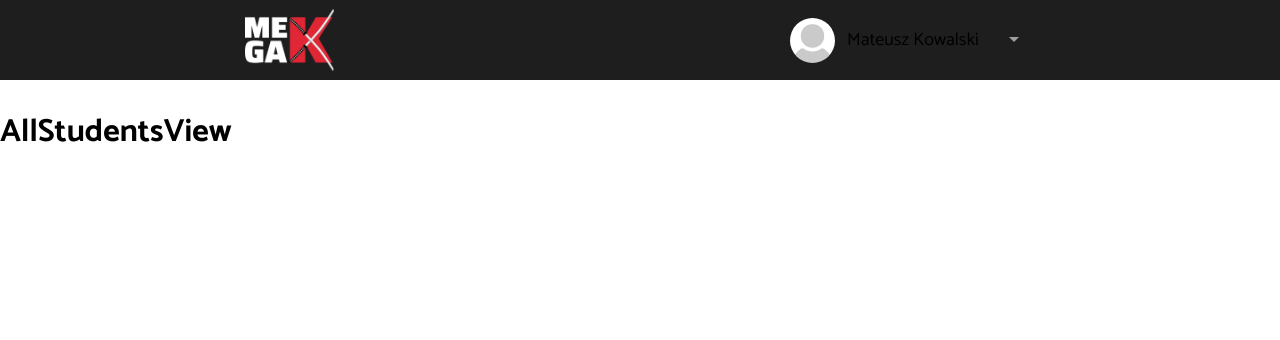
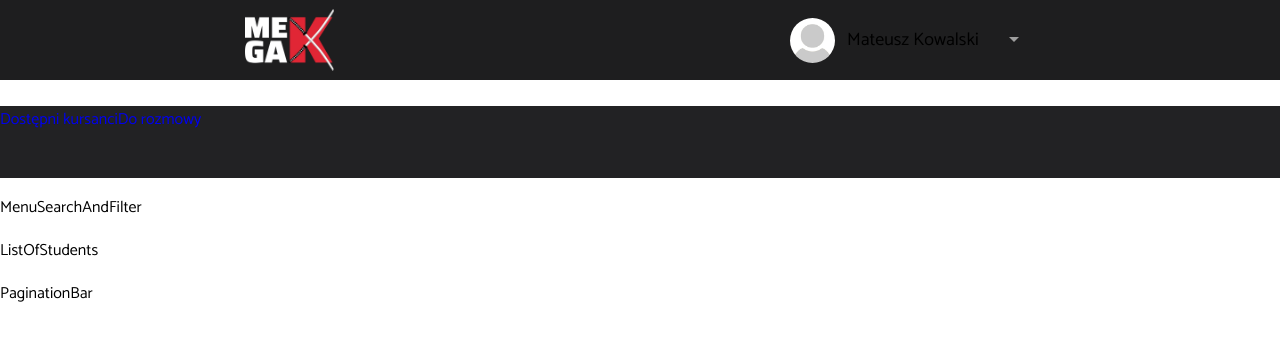
Before and after one commit to tomczer2t/head_hunter_front, a React (Create React App) app: page /hr/students in a window 1280 px wide. Shown: the top 340 px of the page. Built offline with nearby package versions, Linux system fonts and the light colour scheme.

Commit message:
autosave nothing important -inProgres

```diff
--- a/src/components/HrAllStudents/HrAllStudents.tsx
+++ b/src/components/HrAllStudents/HrAllStudents.tsx
@@ -1,9 +1,15 @@
 import React, { useState } from 'react';
+import { TopBar } from '../TopBar/TopBar';
+import { MenuAvailableTalk } from '../MenuAvailableTalk/MenuAvailableTalk';
 
 export const HrAllStudents = () => {
   return (
     <>
-      <p>aaaa</p>
+      <TopBar />
+      <MenuAvailableTalk />
+      <p>MenuSearchAndFilter</p>
+      <p>ListOfStudents</p>
+      <p>PaginationBar</p>
     </>
   );
 };
--- /dev/null
+++ b/src/components/MenuAvailableTalk/MenuAvailableTalk.css
@@ -0,0 +1,13 @@
+.menu-available-talk {
+    max-width: 1430px;
+    height: 72px;
+    background-color: var(--user-module-background-color);
+}
+
+.menu-available-talk__link {
+    text-decoration: none;
+}
+
+.menu-available-talk__selected {
+    text-underline: #0B8BD4;
+}
--- /dev/null
+++ b/src/components/MenuAvailableTalk/MenuAvailableTalk.tsx
@@ -0,0 +1,32 @@
+import React from 'react';
+import { NavLink } from 'react-router-dom';
+import './MenuAvailableTalk.css';
+
+export const MenuAvailableTalk = () => {
+  return (
+    <>
+      <div className="menu-available-talk">
+        <NavLink
+          to="/hr/all-students"
+          className={({ isActive }) =>
+            isActive
+              ? 'menu-available-talk__selected menu-available-talk__link'
+              : 'menu-available-talk__link'
+          }
+        >
+          Dostępni kursanci
+        </NavLink>
+        <NavLink
+          to="/hr/interview-students"
+          className={({ isActive }) =>
+            isActive
+              ? 'menu-available-talk__selected menu-available-talk__link'
+              : 'menu-available-talk__link'
+          }
+        >
+          Do rozmowy
+        </NavLink>
+      </div>
+    </>
+  );
+};
--- a/src/components/TopBar/TopBar.css
+++ b/src/components/TopBar/TopBar.css
@@ -1,7 +1,7 @@
 .top-bar {
   background-color: var(--user-module-top-bar-color);
   display: flex;
-  height: 5rem;
+  height: 80px;
   justify-content: space-between;
   margin-bottom: 1.625rem;
   padding: 0 15.3125rem;
--- a/src/views/AllStudentsView.tsx
+++ b/src/views/AllStudentsView.tsx
@@ -1,10 +1,9 @@
 import React from 'react';
-import { TopBar } from '../components/TopBar/TopBar';
+import { HrAllStudents } from '../components/HrAllStudents/HrAllStudents';
 export const AllStudentsView = () => {
   return (
     <>
-      <TopBar />
-      <h1>AllStudentsView</h1>
+      <HrAllStudents />
     </>
   );
 };
```
